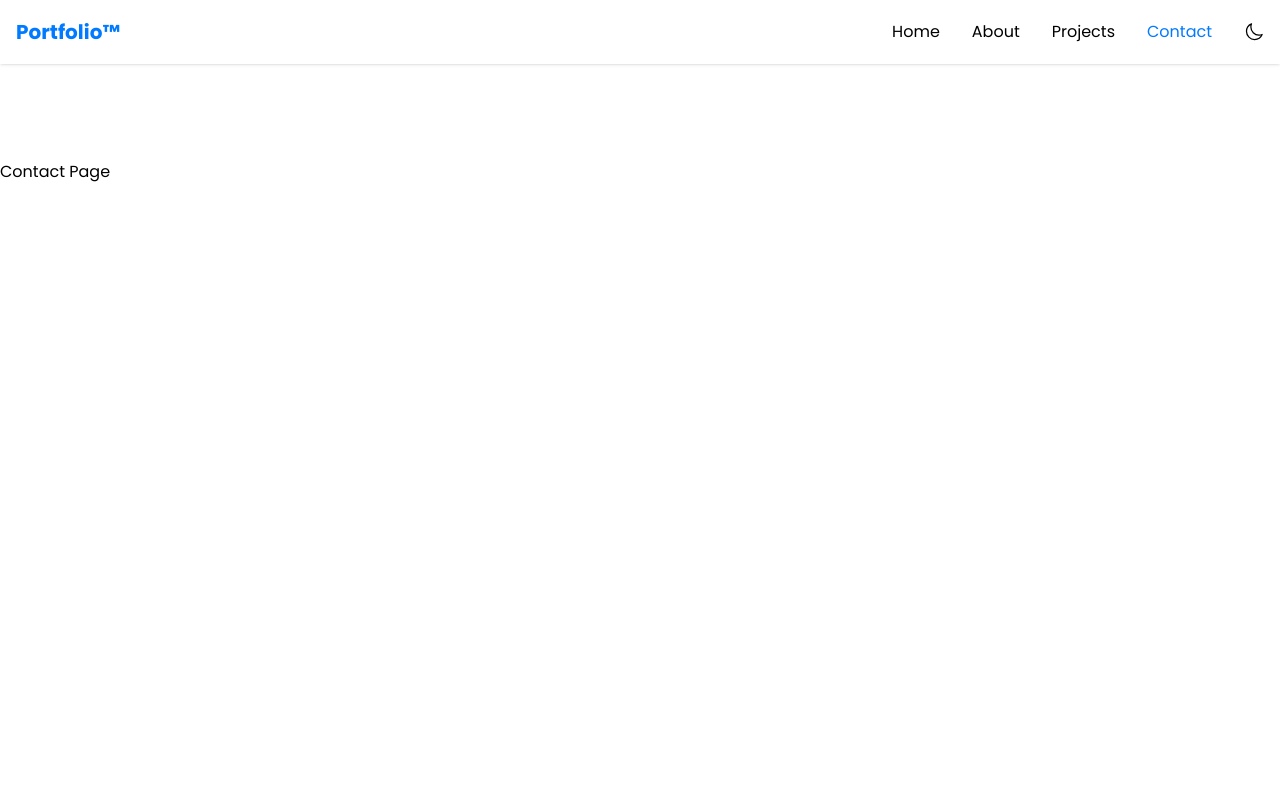
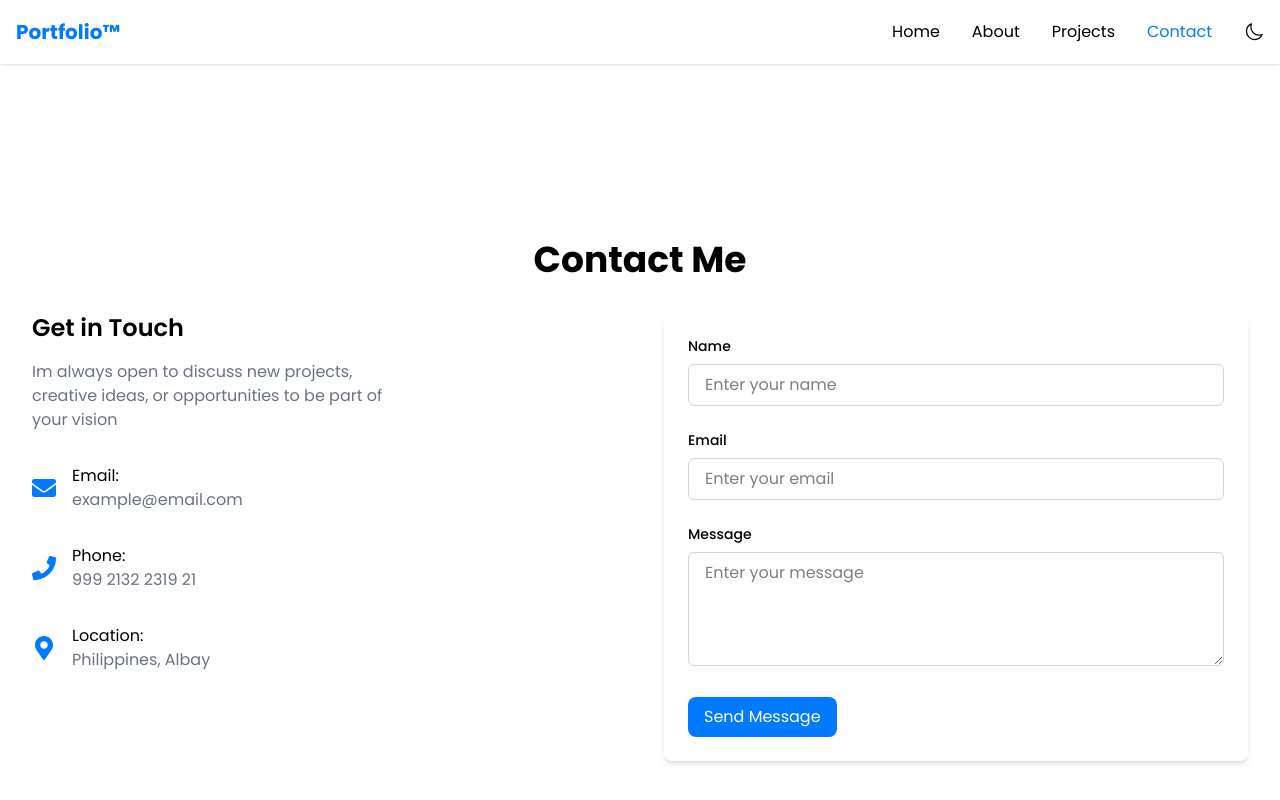
Before and after one commit to cedik456/nextjs-portfolio, a Next.js app: page /contact in a window 1280 px wide. Shown: the top 800 px of the page. Built offline with nearby package versions, Linux system fonts and the light colour scheme.

Commit message:
Finish contact page

```diff
--- a/app/blogs/page.tsx
+++ b/app/blogs/page.tsx
@@ -1,7 +1,41 @@
+import { blogs } from "@/contents/blogs";
+import Link from "next/link";
+import { FaCalendarAlt, FaClock } from "react-icons/fa";
+
 export default function BlogsPage() {
   return (
-    <div>
-      <p>Blogs Page</p>
+    <div className="container mx-auto max-w-7xl py-20">
+      <h1 className="text-4xl font-bold mb-4 text-center">My Projects</h1>
+
+      <div className="grid md:grid-cols-3 grid-cols-1 gap-8 mb-12">
+        {blogs.map((blog) => (
+          <article
+            key={blog.slug}
+            className="bg-white dark:bg-dark/50 rounded-lg shadow-md p-6"
+          >
+            <Link href={`blog/${blog.slug}`}>
+              <h3 className="text-xl font-semibold mb-2 hover:text-primary transition-colors">
+                {blog.title}
+              </h3>
+            </Link>
+            <p className="text-gray-600 dark:text-gray-300 mb-4">
+              {blog.excerpt}
+            </p>
+
+            <div className="flex items-center text-sm text-gray-500 dark:text-gray-400 space-x-4">
+              <span className="flex items-center">
+                <FaCalendarAlt className="mr-2" />
+                {new Date(blog.date).toLocaleString()}
+              </span>
+
+              <span className="flex items-center">
+                <FaClock className="mr-2" />
+                {blog.readTime}
+              </span>
+            </div>
+          </article>
+        ))}
+      </div>
     </div>
   );
 }
--- a/app/contact/page.tsx
+++ b/app/contact/page.tsx
@@ -1,7 +1,179 @@
+"use client";
+
+import Link from "next/link";
+import { useState } from "react";
+import { FaEnvelope, FaMapMarkerAlt, FaPhone } from "react-icons/fa";
+
+interface FormData {
+  name: string;
+  email: string;
+  message: string;
+}
+
+type FormStatus = "idle" | "loading" | "success" | "sending" | "error";
+
 export default function ContactPage() {
+  const [formData, setFormData] = useState<FormData>({
+    name: "",
+    email: "",
+    message: "",
+  });
+
+  const [status, setStatus] = useState<FormStatus>("idle");
+
+  const handleChange = (
+    e: React.ChangeEvent<HTMLInputElement | HTMLTextAreaElement>
+  ) => {
+    setFormData((prev) => ({
+      ...prev,
+      [e.target.name]: e.target.value,
+    }));
+  };
+
+  const handleSubmit = async (e: React.FormEvent) => {
+    e.preventDefault();
+    setStatus("loading");
+
+    try {
+      const res = await fetch("/api/contact", {
+        method: "POST",
+        headers: {
+          "Content-Type": "application/json",
+        },
+        body: JSON.stringify(formData),
+      });
+
+      if (!res.ok) {
+        throw new Error("Failed to send message");
+      }
+
+      setStatus("success");
+      setFormData({
+        name: "",
+        email: "",
+        message: "",
+      });
+    } catch (error) {
+      console.log(error);
+      setStatus("error");
+    }
+  };
+
   return (
-    <div>
-      <p>Contact Page</p>
+    <div className="container max-w-7xl mx-auto py-20">
+      <h1 className="text-4xl font-bold mb-8 text-center">Contact Me</h1>
+
+      <div className="grid grid-cols-1 md:grid-cols-2 gap-12">
+        <div className="space-y-8">
+          <h2 className="text-2xl font-semibold mb-4">Get in Touch</h2>
+          <p className="text-secondary md:w-2/3">
+            Im always open to discuss new projects, creative ideas, or
+            opportunities to be part of your vision
+          </p>
+
+          <div className="space-y-8">
+            <div className="flex items-center gap-4">
+              <FaEnvelope className="w-6 h-6 text-primary" />
+              <div>
+                <h3 className="text-semibold">Email:</h3>
+                <Link
+                  href="example@gmail.com"
+                  className="text-secondary hover:text-primary"
+                >
+                  example@email.com
+                </Link>
+              </div>
+            </div>
+
+            <div className="flex items-center gap-4">
+              <FaPhone className="w-6 h-6 text-primary" />
+              <div>
+                <h3 className="text-semibold">Phone:</h3>
+                <Link
+                  href="tel:+1234567890"
+                  className="text-secondary hover:text-primary"
+                >
+                  999 2132 2319 21
+                </Link>
+              </div>
+            </div>
+
+            <div className="flex items-center gap-4">
+              <FaMapMarkerAlt className="w-6 h-6 text-primary" />
+              <div>
+                <h3 className="text-semibold">Location:</h3>
+                <p className="text-secondary">Philippines, Albay</p>
+              </div>
+            </div>
+          </div>
+        </div>
+
+        <div className="bg-white dark:bg-dark/50 p-6 rounded-lg shadow-md">
+          <form onSubmit={handleSubmit} className="space-y-6">
+            <div>
+              <label htmlFor="name" className="block text-sm font-medium mb-2">
+                Name
+              </label>
+              <input
+                value={formData.name}
+                onChange={handleChange}
+                required
+                type="text"
+                id="name"
+                name="name"
+                placeholder="Enter your name"
+                className="w-full px-4 py-2 rounded-md border border-gray-300 dark:border-gray-700 bg-white dark:bg-dark focus:ring-2 focus:ring-primary focus:border-none"
+              />
+            </div>
+
+            <div>
+              <label htmlFor="email" className="block text-sm font-medium mb-2">
+                Email
+              </label>
+              <input
+                value={formData.email}
+                onChange={handleChange}
+                required
+                type="email"
+                id="email"
+                name="email"
+                placeholder="Enter your email"
+                className="w-full px-4 py-2 rounded-md border border-gray-300 dark:border-gray-700 bg-white dark:bg-dark focus:ring-2 focus:ring-primary focus:border-none"
+              />
+            </div>
+
+            <div>
+              <label htmlFor="email" className="block text-sm font-medium mb-2">
+                Message
+              </label>
+              <textarea
+                value={formData.message}
+                onChange={handleChange}
+                rows={4}
+                required
+                id="message"
+                name="message"
+                placeholder="Enter your message"
+                className="w-full px-4 py-2 rounded-md border-gray-300 border dark:border-gray-700 bg-white dark:bg-dark focus:ring-2 focus:ring-primary focus:border-none"
+              />
+            </div>
+
+            <button
+              type="submit"
+              className="bg-primary inline-block w-full md:w-auto text-white px-4 py-2 rounded-lg hover:bg-primary/90 transition-colors"
+            >
+              {status === "loading" ? "Sending" : "Send Message"}
+            </button>
+
+            {status === "success" && (
+              <p className="text-green-200">Message sent successfully</p>
+            )}
+            {status === "error" && (
+              <p className="text-red-300">Failed to send message</p>
+            )}
+          </form>
+        </div>
+      </div>
     </div>
   );
 }
--- a/app/projects/page.tsx
+++ b/app/projects/page.tsx
@@ -1,7 +1,70 @@
+import { projects } from "@/contents/projects";
+import Image from "next/image";
+import Link from "next/link";
+import { FaExternalLinkAlt, FaGithub } from "react-icons/fa";
+
 export default function ProjectsPage() {
   return (
-    <div>
-      <p>Projects page</p>
+    <div className="container max-w-7xl mx-auto py-20">
+      <h1 className="text-4xl font-bold mb-4 text-center">My Projects</h1>
+      <p className="text-lg text-secondary mb-24 text-center">
+        Here are some of my recent projects. Click on the links to view the code
+        or live demo
+      </p>
+
+      <div className="grid md:grid-cols-3 grid-cols-1 gap-8">
+        {projects.map((project) => (
+          <article
+            key={project.title}
+            className="bg-white dark:bg-dark/50 rounded-lg shadow-md p-6"
+          >
+            <div className="relative aspect-video mb-4 rounded-lg overflow-hidden">
+              <Image
+                src={project.image}
+                alt={project.title}
+                fill
+                className="object-cover"
+                sizes="(max-width: 768px) 100vw, (max-width: 1200px) 50vw"
+              />
+            </div>
+
+            <h3 className="text-xl font-semibold mb-2">{project.title}</h3>
+            <p className="text-gray-600 dark:text-gray-300 mb-4">
+              {project.description}
+            </p>
+
+            <div className="flex flex-wrap gap-2 mb-4">
+              {project.technologies.map((tech, index) => (
+                <span
+                  key={`${tech}-${index}`}
+                  className="px-3 py-1 bg-primary/10 rounded-full text-primary text-sm"
+                >
+                  {tech}
+                </span>
+              ))}
+            </div>
+
+            <div className="flex gap-4 mt-2 items-center">
+              <Link
+                href={project.githubLink}
+                className="flex items-center text-secondary gap-2 hover:text-primary transition-colors"
+                target="_blank"
+              >
+                <FaGithub className="w-5 h-5" />
+                <span>Code</span>
+              </Link>
+              <Link
+                href={project.githubLink}
+                className="flex items-center text-secondary hover:text-primary gap-2 transition-colors"
+                target="_blank"
+              >
+                <FaExternalLinkAlt className="w-5 h-5" />
+                <span>Live Demo</span>
+              </Link>
+            </div>
+          </article>
+        ))}
+      </div>
     </div>
   );
 }
--- a/components/Projects.tsx
+++ b/components/Projects.tsx
@@ -19,7 +19,7 @@ const Projects = () => {
                 src={project.image}
                 alt={project.title}
                 fill
-                className="object-cover"
+                className="absolute left-0 top-0 h-full w-full border-none transition-all duration-300 ease-out opacity-70 mask-[linear-gradient(to_top,transparent_20%,#000_100%)] group-hover:scale-105 object-cover"
                 sizes="(max-width: 768px) 100vw, (max-width: 1200px) 50vw"
               />
             </div>
```
